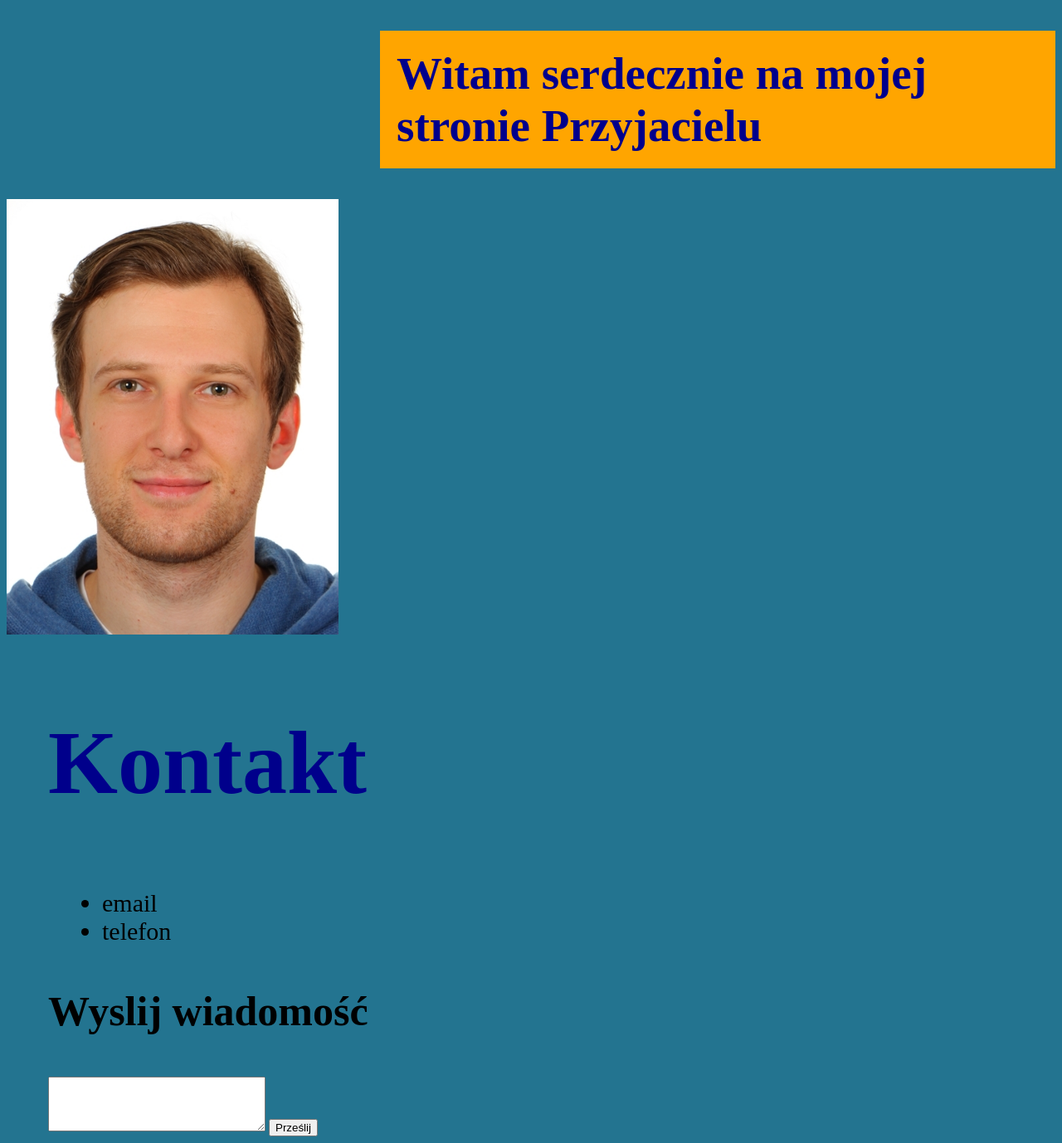
After one commit to lewycky/mysideupgrade, a Flask app: page /mypage/contact in a window 1280 px wide. The commit adds this page. Shown: the whole page at 83% size. Run offline with Flask 2, Linux system fonts and the light colour scheme.

Commit message:
Fix app and modify templates

```diff
--- a/app.py
+++ b/app.py
@@ -1,9 +1,23 @@
 from flask import Flask
-
+from flask import render_template
+from flask import request, redirect
+from flask import url_for
 
 app = Flask(__name__)
 
+@app.route("/mypage/me")
+def mypage():
+    return render_template('me.html')
 
-@app.route('/home')
-def index():
-    return '<h1>Manchester United 3-1 Arsenal</h2>'
+
+@app.route("/mypage/contact", methods=["POST", "GET"])
+def contact():
+    if request.method == "POST":
+        user = request.form['nm']
+        return redirect(url_for("user", usr=user))
+    else:
+        return render_template("contact.html")
+
+@app.route("/<usr>")
+def user(usr):
+    return f"<h1>{usr}</h1>"
--- a/static/style.css
+++ b/static/style.css
@@ -20,3 +20,23 @@ p {
     font-size: 30px;
     margin-left: 150px;
 }
+
+.contact {
+    color: darkblue;
+    font-size: 108px;
+    margin-left: 50px;
+}
+
+p {
+    font-size: 50px;
+    margin-left: 50px;
+}
+
+textarea {
+    margin-left: 50px;
+}
+
+li {
+    font-size: 30px;
+    margin-left: 75px;
+}
--- /dev/null
+++ b/templates/base.html
@@ -0,0 +1,16 @@
+<!DOCTYPE html>
+<html lang="pl">
+    <head>
+        <meta charset="utf-8">
+        <title>Moja pierwsza strona</title>
+        {% block head %}
+        <link rel="stylesheet" href="{{ url_for('static', filename='style.css') }}">
+        {% endblock %}
+    </head>
+    <body>
+        <h1>Witam serdecznie na mojej stronie Przyjacielu</h1>
+        <img src="{{url_for('static',filename='IMG_0074-45_500x625 px_PL Elektron. legit. stud. Uniwersytet Warszawski.jpg')}}" width="400px" height="525px" alt="Laptop screen with code" title="Code"/>
+        <div id="content">{% block content %}{% endblock %} </div>
+
+    </body>
+</html>
--- /dev/null
+++ b/templates/contact.html
@@ -0,0 +1,16 @@
+{% extends "base.html" %}
+{% block content %}
+
+ <h2 class="contact">Kontakt</h2>
+        <ul>
+            <li>email</li>
+            <li>telefon</li>
+        </ul>
+         <section>
+             <form action="#" method="POST">
+                 <p><b>Wyslij wiadomość</b></p>
+                <textarea name="nm" id="" cols="30" rows="4"></textarea>
+                <button>Prześlij</button>
+            </form>
+        </section>
+{% endblock %}
--- a/templates/index_page2.html
+++ b/templates/index_page2.html
@@ -15,7 +15,7 @@
             <li>telefon</li>
         </ul>
         <section>
-            <form action="">
+            <form action="" method="POST">
                 <p><b>Wyslij wiadomość</b></p>
                 <textarea name="" id="" cols="30" rows="4"></textarea>
                 <button>Prześlij</button>
```
Also changed, not shown: templates/me.html (added, +10 -0 lines).
